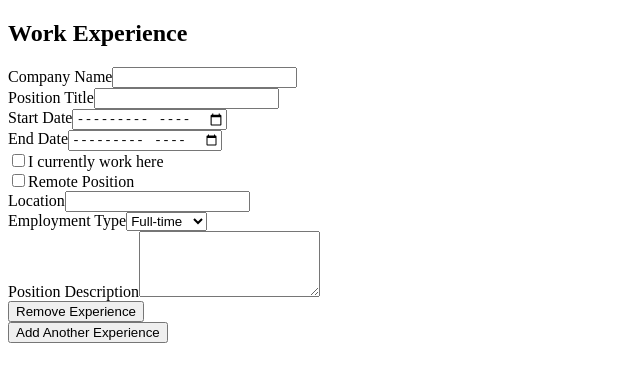
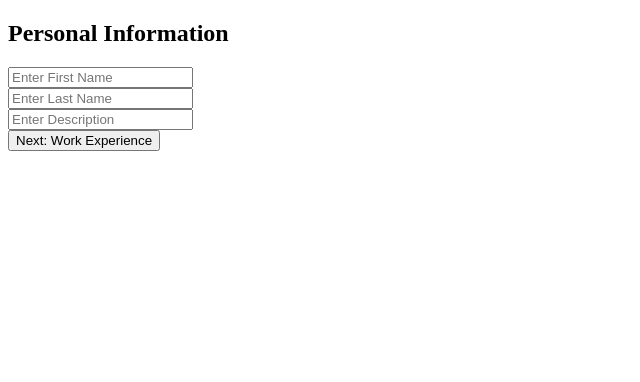
Before and after one commit to AlimMak/Resume-Builder, a React (Vite) app in the folder resume-builder/: page / in a window 1280 px wide. Shown: the top 382 px of the page, without its empty margins (0-640 px from the left). Built offline with nearby package versions, Linux system fonts and the light colour scheme.

Commit message:
added next and back buttons and linked up the personal info part and the work experience part

```diff
--- a/resume-builder/src/App.css
+++ b/resume-builder/src/App.css
@@ -8,6 +8,11 @@ form {
   background: #f5f5f5;
   padding: 20px;
   border-radius: 8px;
+  margin-bottom: 20px;
+}
+
+h2 {
+  color: #333;
   margin-bottom: 20px;
 }
 
@@ -39,12 +44,39 @@ button {
   padding: 8px 16px;
   border-radius: 4px;
   cursor: pointer;
+  font-size: 14px;
 }
 
 button:hover {
   background-color: #c82333;
 }
 
+.back-button {
+  background-color: #6c757d;
+  margin-bottom: 20px;
+}
+
+.back-button:hover {
+  background-color: #5a6268;
+}
+
 input[type="checkbox"] {
   margin-right: 8px;
 }
+
+.error {
+  border-color: #dc3545;
+}
+
+.error-message {
+  color: #dc3545;
+  font-size: 12px;
+  margin-top: -10px;
+  margin-bottom: 10px;
+}
+
+.success-message {
+  color: #28a745;
+  margin-top: 10px;
+  font-weight: bold;
+}
--- a/resume-builder/src/App.jsx
+++ b/resume-builder/src/App.jsx
@@ -1,7 +1,41 @@
+import { useState } from 'react'
+import PersonalInfoForm from './components/PersonalInfoForm'
 import ExperienceSection from './components/ExperienceSection'
+import FormNavigator from './components/FormNavigator'
 
 function App() {
-  return <ExperienceSection />
+  const [currentStep, setCurrentStep] = useState(1);
+  const [formData, setFormData] = useState({
+    personalInfo: {
+      FirstName: '',
+      LastName: '',
+      Description: ''
+    }
+  });
+
+  const handlePersonalInfoSubmit = (data) => {
+    setFormData(prev => ({
+      ...prev,
+      personalInfo: data
+    }));
+    setCurrentStep(2);
+  };
+
+  const handleBack = () => {
+    setCurrentStep(prev => prev - 1);
+  };
+
+  return (
+    <FormNavigator currentStep={currentStep} onBack={handleBack}>
+      {currentStep === 1 && (
+        <PersonalInfoForm
+          initialData={formData.personalInfo}
+          onSubmit={handlePersonalInfoSubmit}
+        />
+      )}
+      {currentStep === 2 && <ExperienceSection />}
+    </FormNavigator>
+  );
 }
 
 export default App
--- /dev/null
+++ b/resume-builder/src/components/FormNavigator.jsx
@@ -0,0 +1,14 @@
+import React from 'react';
+
+function FormNavigator({ currentStep, onBack, children }) {
+  return (
+    <div>
+      {currentStep > 1 && (
+        <button onClick={onBack}>Back</button>
+      )}
+      {children}
+    </div>
+  );
+}
+
+export default FormNavigator;
--- a/resume-builder/src/components/PersonalInfoForm.jsx
+++ b/resume-builder/src/components/PersonalInfoForm.jsx
@@ -1,6 +1,6 @@
-import React, { useState } from "react";
+import React, { useState, useEffect } from "react";
 
-function PersonalInfoForm(){
+function PersonalInfoForm({ initialData, onSubmit }){
     const [inputs, setInputs] = useState({
         FirstName: '',
         LastName: '',
@@ -14,6 +14,13 @@ function PersonalInfoForm(){
     });
 
     const [isSubmitted, setIsSubmitted] = useState(false);
+
+    // Initialize form with initialData if provided
+    useEffect(() => {
+        if (initialData) {
+            setInputs(initialData);
+        }
+    }, [initialData]);
 
     const validateInputs = () => {
         let isValid = true;
@@ -71,7 +78,7 @@ function PersonalInfoForm(){
         setIsSubmitted(true);
 
         if (validateInputs()) {
-            console.log('Form submitted successfully:', inputs);
+            onSubmit(inputs);
         } else {
             console.log('Form has errors');
         }
@@ -79,22 +86,23 @@ function PersonalInfoForm(){
 
     return (
         <form onSubmit={handleSubmit}>
+            <h2>Personal Information</h2>
             <div>
-                <input type="text" name="FirstName" value={inputs.FirstName} onChange={handleInputChange} placeholder="Enter First Name" className={errors.FirstName ? 'error' : ''}/>
-                {errors.FirstName && <div className="error-message">{errors.FirstName}</div>}
+                <input type="text" name="FirstName" value={inputs.FirstName} onChange={handleInputChange} placeholder="Enter First Name"/>
+                {errors.FirstName && <div>{errors.FirstName}</div>}
             </div>
             <div>
-                <input type="text" name="LastName" value={inputs.LastName} onChange={handleInputChange} placeholder="Enter Last Name" className={errors.LastName ? 'error' : ''}/>
-                {errors.LastName && <div className="error-message">{errors.LastName}</div>}
+                <input type="text" name="LastName" value={inputs.LastName} onChange={handleInputChange} placeholder="Enter Last Name"/>
+                {errors.LastName && <div>{errors.LastName}</div>}
             </div>
             <div>
-                <input type="text" name="Description" value={inputs.Description} onChange={handleInputChange} placeholder="Enter Description" className={errors.Description ? 'error' : ''}/>
-                {errors.Description && <div className="error-message">{errors.Description}</div>}
+                <input type="text" name="Description" value={inputs.Description} onChange={handleInputChange} placeholder="Enter Description"/>
+                {errors.Description && <div>{errors.Description}</div>}
             </div>
-            <button type="submit">Submit</button>
+            <button type="submit">Next: Work Experience</button>
 
             {isSubmitted && Object.values(errors).every(err => !err) &&(
-                <div className="success-message">Form submitted successfully!</div>
+                <div>Form submitted successfully!</div>
             )}
         </form>
     );
```
